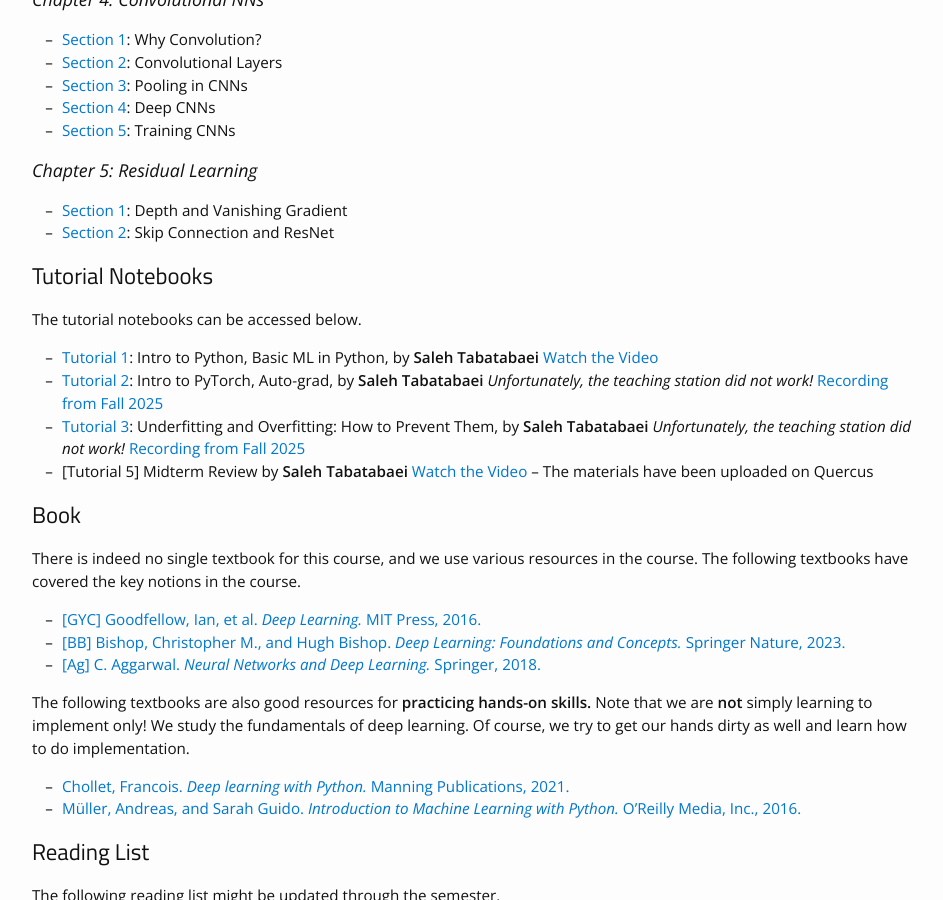
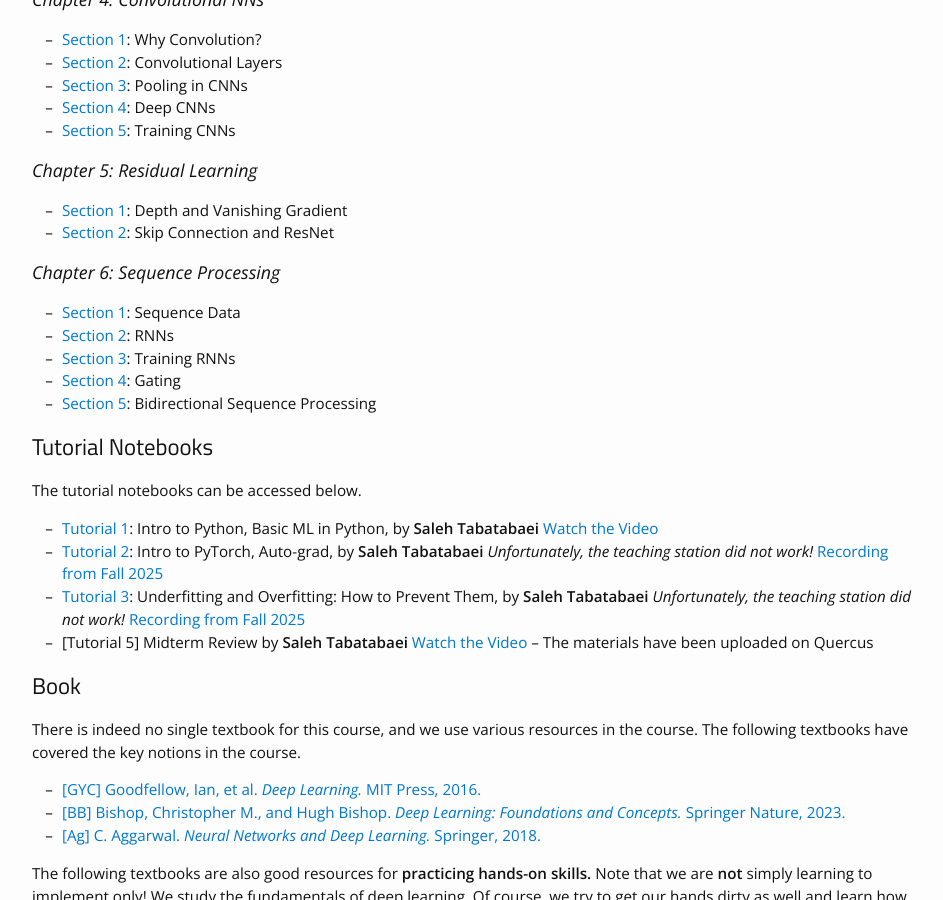
Before and after one commit to bereyhi-courses/dl-utoronto, a Jekyll site: the page built from materials.md, in a window 1280 px wide and 900 px high, scrolled down 1008 px. Shown: the whole window, without its empty margins (163-1106 px from the left). Built offline with Jekyll 4.4.1, drawn with Linux system fonts in a browser that asks for light colours; nearby versions of some CDN libraries; part of the change alters nothing that is shown.

Commit message:
lec added

```diff
--- a/materials.md
+++ b/materials.md
@@ -44,13 +44,12 @@ The lecture notes are uploaded through the semester. For each chapter, the notes
 * [Section 1]({{site.baseurl}}/assets/Notes/CH5/CH5_Sec1.pdf): Depth and Vanishing Gradient
 * [Section 2]({{site.baseurl}}/assets/Notes/CH5/CH5_Sec2.pdf): Skip Connection and ResNet
 
-<!-- ### Chapter 6: Sequence Processing
+### Chapter 6: Sequence Processing
 * [Section 1]({{site.baseurl}}/assets/Notes/CH6/CH6_Sec1.pdf): Sequence Data
 * [Section 2]({{site.baseurl}}/assets/Notes/CH6/CH6_Sec2.pdf): RNNs
 * [Section 3]({{site.baseurl}}/assets/Notes/CH6/CH6_Sec3.pdf): Training RNNs
 * [Section 4]({{site.baseurl}}/assets/Notes/CH6/CH6_Sec4.pdf): Gating
 * [Section 5]({{site.baseurl}}/assets/Notes/CH6/CH6_Sec5.pdf): Bidirectional Sequence Processing
-* [Section 6]({{site.baseurl}}/assets/Notes/CH6/CH6_Sec6.pdf): CTC Algorithm -->
 
 <!-- ### Chapter 7: Sequence to Sequence Models
 * [Section 1]({{site.baseurl}}/assets/Notes/CH7/CH7_Sec1.pdf): Seq2Seq
```
Also changed, not shown: 8 other files.
